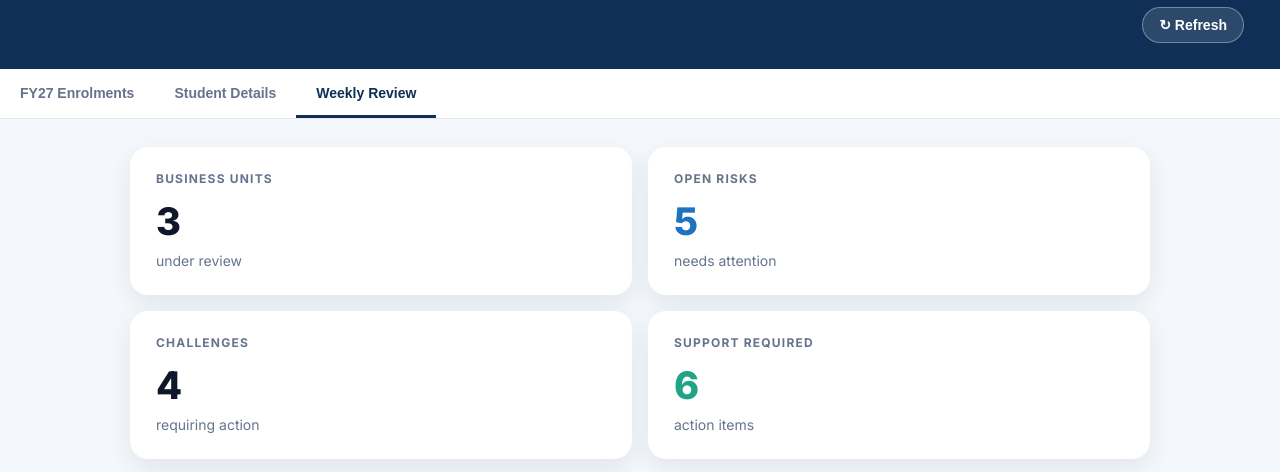
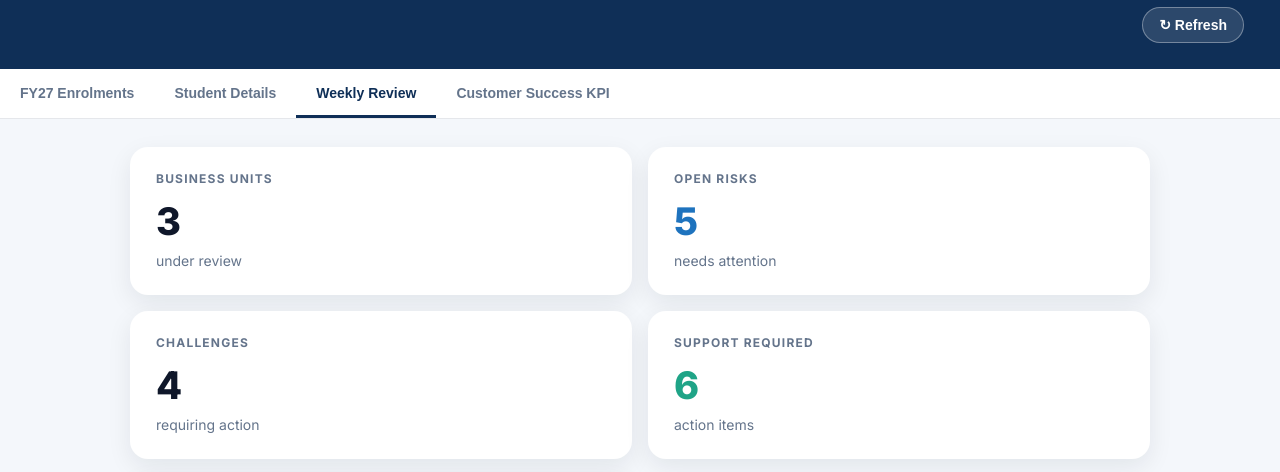
Before and after one commit to TIS-DB/tis-dashboard, a plain HTML site: page weeklyreview.html in a window 1280 px wide. Shown: the part 110-582 px from the top of the page. Drawn offline with Linux system fonts and the light colour scheme.

Commit message:
Add Customer Success KPI button to navigation

```diff
--- a/weeklyreview.html
+++ b/weeklyreview.html
@@ -30,7 +30,10 @@
   <button onclick="location.href='index.html'">FY27 Enrolments</button>
   <button onclick="location.href='student.html'">Student Details</button>
   <button class="active">Weekly Review</button>
+  <button onclick="location.href='cskpi.html'">Customer Success KPI</button>
 </nav>
+
+
 
 <main class="container">
 
```
